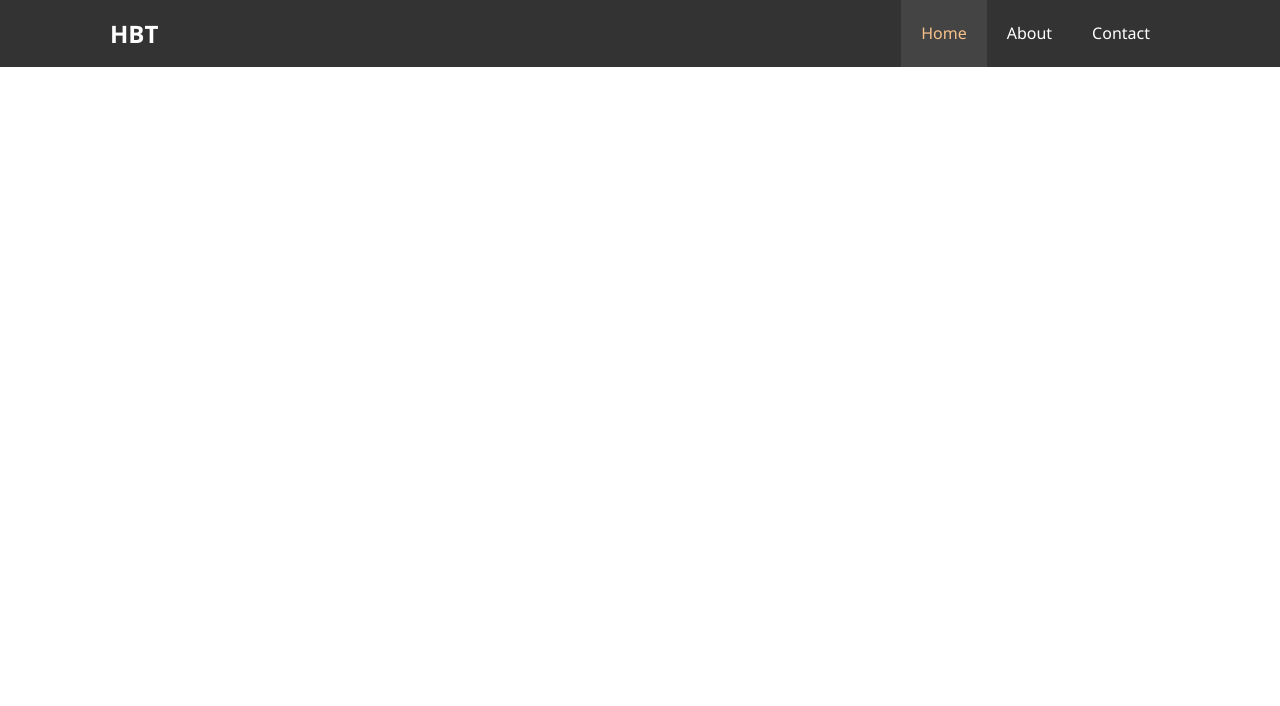
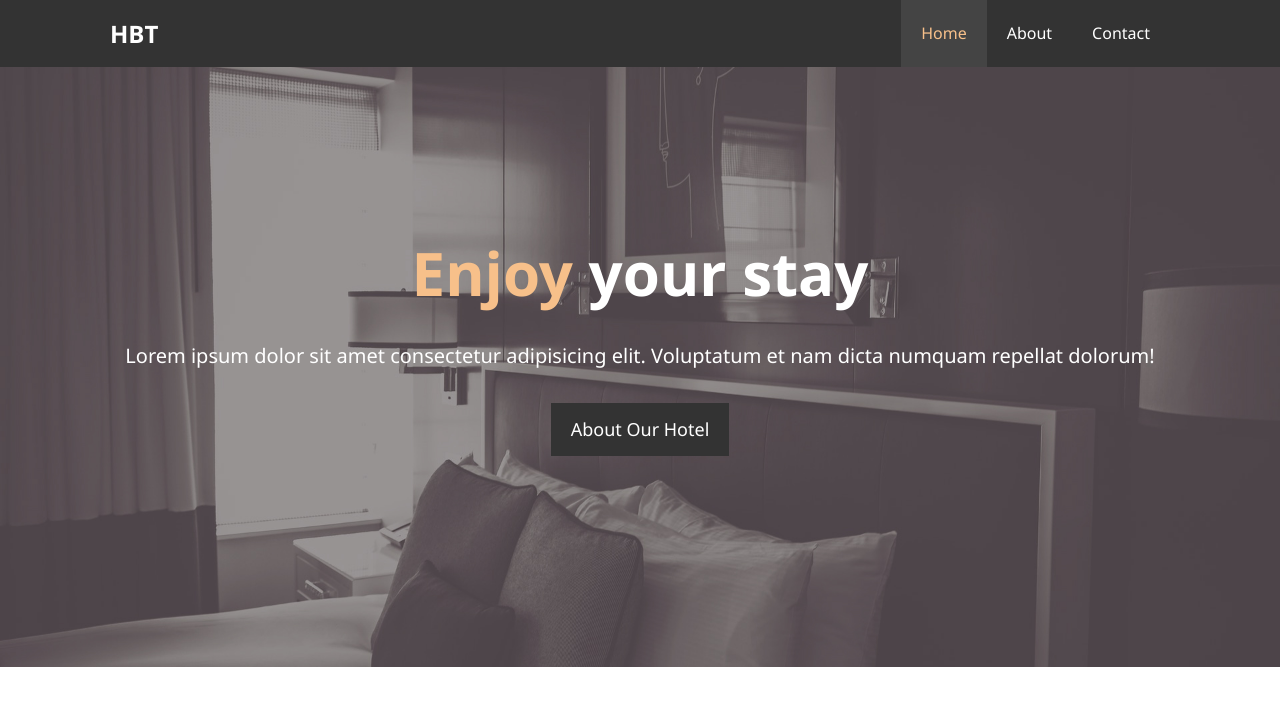
Before and after one commit to kwillard95/hotel-css-project, a plain HTML site: page index.html in a window 1280 px wide. Drawn offline with Linux system fonts and the light colour scheme.

Commit message:
Implements showcase section

```diff
--- a/css/style.css
+++ b/css/style.css
@@ -34,6 +34,31 @@ p {
   padding: 0 20px;
 }
 
+.text-primary {
+  color: #f7c08a;
+}
+
+.lead {
+  font-size: 20px;
+}
+
+.btn {
+  display: inline-block;
+  font-size: 18px;
+  color: white;
+  background: #333;
+  padding: 13px 20px;
+  border: none;
+  cursor: pointer;
+}
+
+.btn:hover {
+  background: #f7c08a;
+  color: #333;
+}
+
+/* Navbar */
+
 #navbar {
   background: #333;
   color: white;
@@ -69,3 +94,24 @@ p {
   float: left;
   padding-top: 20px;
 }
+
+#showcase {
+  background: url('../image_resources/showcase.jpg') no-repeat center center/cover;
+  height: 600px;
+}
+
+#showcase .showcase-content {
+  color: white;
+  text-align: center;
+  padding-top: 170px;
+}
+
+#showcase .showcase-content h1 {
+  font-size: 60px;
+  line-height: 1.2em;
+}
+
+#showcase .showcase-content p {
+  padding-bottom: 20px;
+  line-height: 1.7em;
+}
--- a/index.html
+++ b/index.html
@@ -19,6 +19,15 @@
         </ul>
       </div>
     </nav>
+    <div id="showcase">
+      <div class="container">
+        <div class="showcase-content">
+          <h1><span class="text-primary">Enjoy</span> your stay</h1>
+          <p class="lead">Lorem ipsum dolor sit amet consectetur adipisicing elit. Voluptatum et nam dicta numquam repellat dolorum!</p>
+          <a class="btn" href="about.html">About Our Hotel</a>
+        </div>
+      </div>
+    </div>
   </header>
 </body>
 </html>
```
